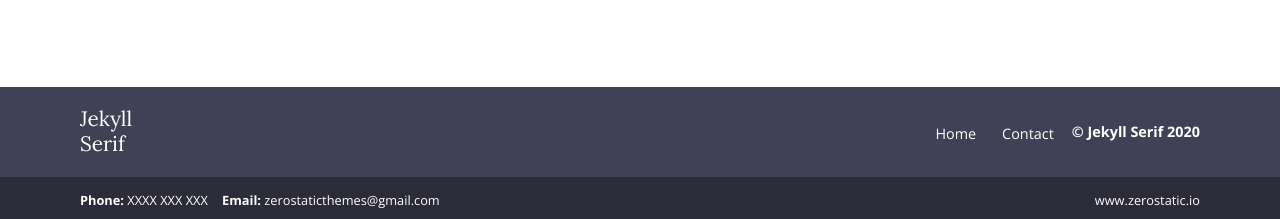
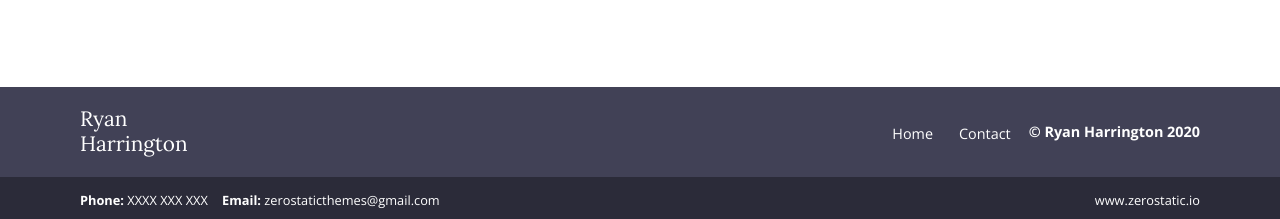
Before and after one commit to rharrington31/rharrington31.github.io, a Jekyll site: the page built from index.html, in a window 1280 px wide. Shown: the part 1468-1687 px from the top of the page. Built offline with Jekyll 4.4.1, drawn with Linux system fonts in a browser that asks for light colours.

Commit message:
Updated business name

```diff
--- a/_config.yml
+++ b/_config.yml
@@ -1,7 +1,7 @@
 baseurl: ''
 exclude: ['README.md']
 permalink: pretty
-title: 'Jekyll Serif'
+title: 'Ryan Harrington'
 
 collections:
   services:
```
